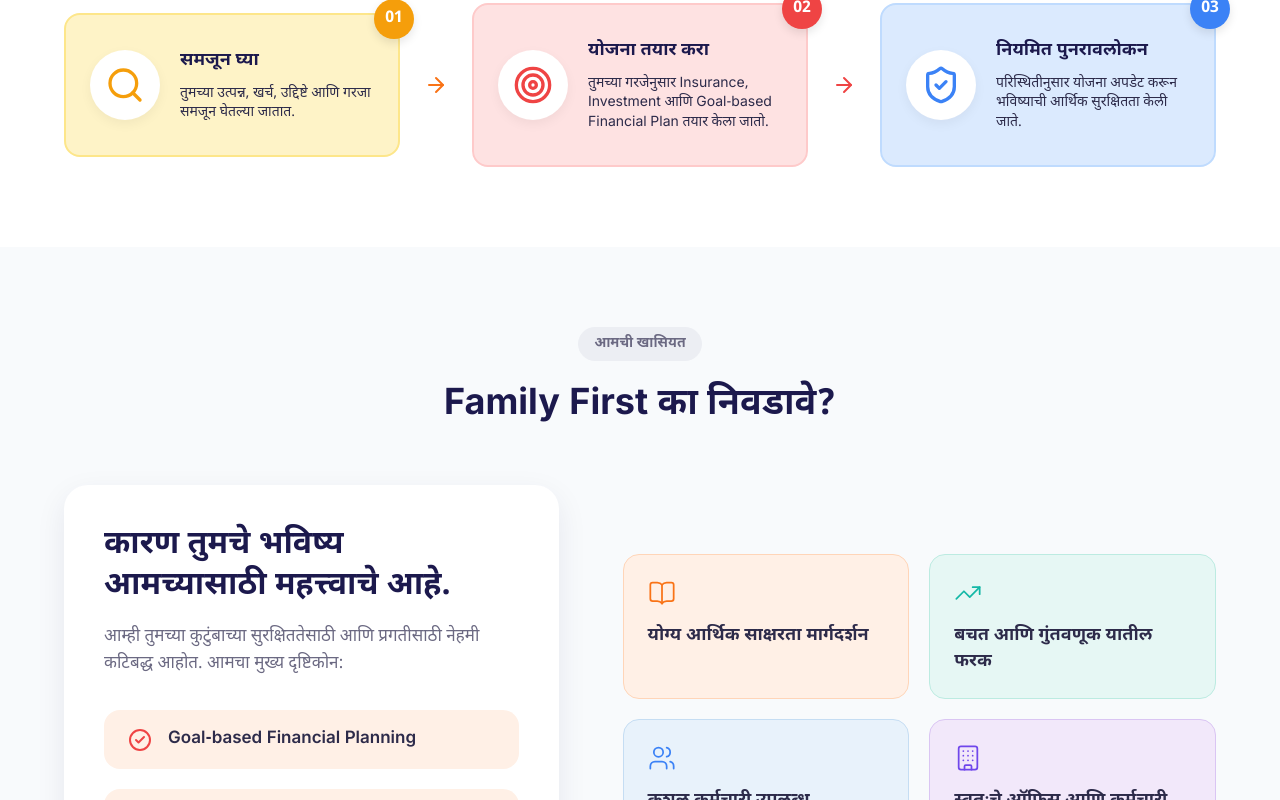
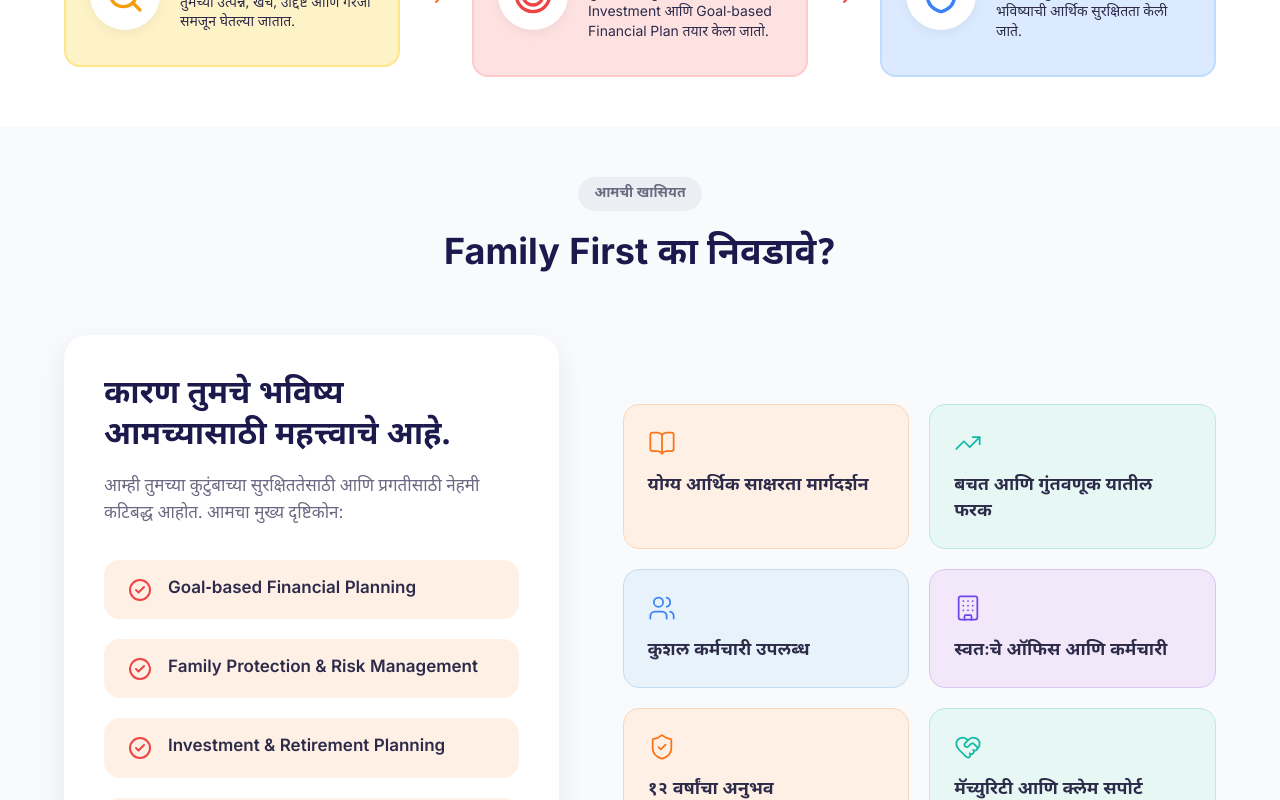
Before and after one commit to pranotikusarkar873-lgtm/family-first-financial-planning, a React (Vite) app in the folder frontend/: page / in a window 1280 px wide. Shown: the part 1620-2420 px from the top of the page. Built offline with nearby package versions, Linux system fonts and the light colour scheme.

Commit message:
style: Reduce section padding globally for better spacing

```diff
--- a/frontend/src/components/About.css
+++ b/frontend/src/components/About.css
@@ -1,6 +1,6 @@
 .about-section {
   background-color: white;
-  padding: 80px 0;
+  padding: 50px 0;
 }
 
 .about-header-text {
--- a/frontend/src/components/Footer.css
+++ b/frontend/src/components/Footer.css
@@ -1,7 +1,7 @@
 .footer {
   background-color: var(--primary-navy);
   color: white;
-  padding: 80px 0 0 0;
+  padding: 50px 0 0 0;
   position: relative;
 }
 
--- a/frontend/src/components/Testimonials.css
+++ b/frontend/src/components/Testimonials.css
@@ -1,5 +1,5 @@
 .testimonials-section {
-  padding: 80px 0;
+  padding: 50px 0;
   background-color: var(--bg-peach);
   position: relative;
   overflow: hidden;
--- a/frontend/src/components/WhyChooseUs.css
+++ b/frontend/src/components/WhyChooseUs.css
@@ -1,5 +1,5 @@
 .why-choose-section {
-  padding: 80px 0;
+  padding: 50px 0;
   background-color: #f8fafc;
   overflow: hidden;
 }
--- a/frontend/src/index.css
+++ b/frontend/src/index.css
@@ -41,7 +41,7 @@
 
   --font-primary: 'Noto Sans Devanagari', 'Inter', sans-serif;
 
-  --section-pad: 80px 0;
+  --section-pad: 50px 0;
 }
 
 * {
```
